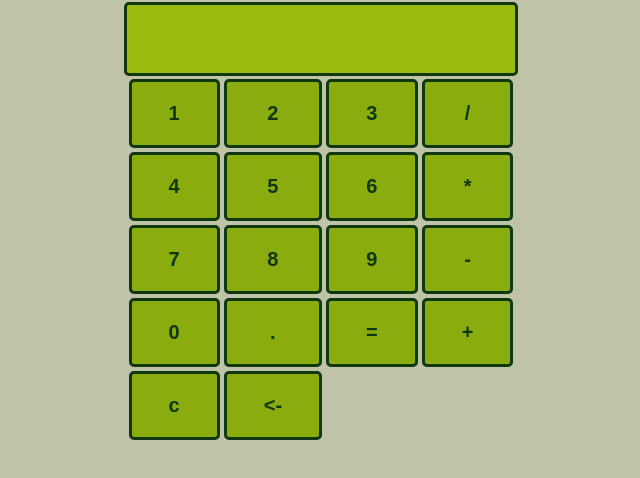
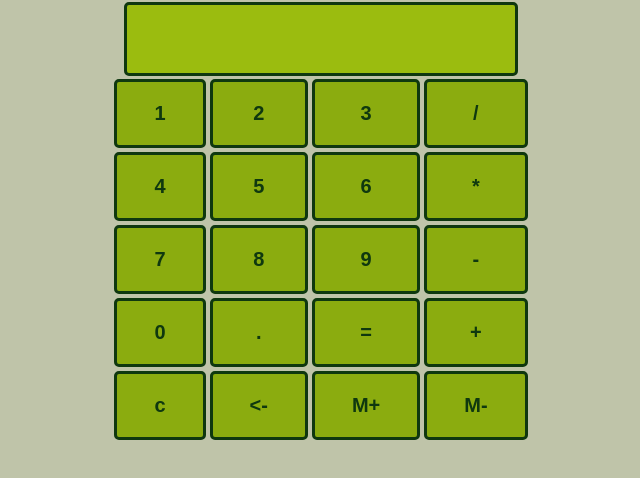
Before and after one commit to OchoaEstaPillado/Calculadora, a plain HTML site: page index.html in a window 1280 px wide. Shown: the part 86-564 px from the top of the page, without its empty margins (319-959 px from the left). Drawn offline with Linux system fonts and the light colour scheme.

Commit message:
Update index.html

```diff
--- a/index.html
+++ b/index.html
@@ -44,6 +44,8 @@
             <tr>
                 <td><input type="button" value="c" onclick="clr()"></td>
                 <td><input type="button" value="<-" onclick="del()"></td>
+                <td><input type="button" value="M+" onclick="save()"></td>
+                <td><input type="button" value="M-" onclick="release()"></td>
             </tr>
         </table>
     </div>
```
